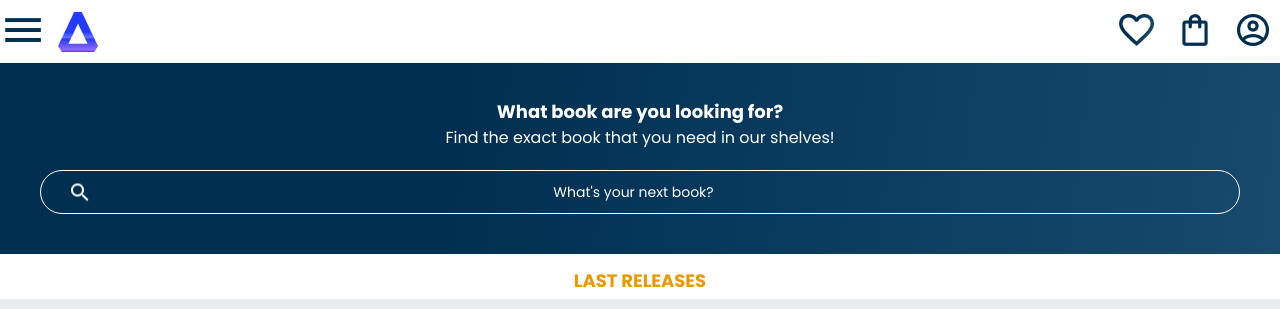
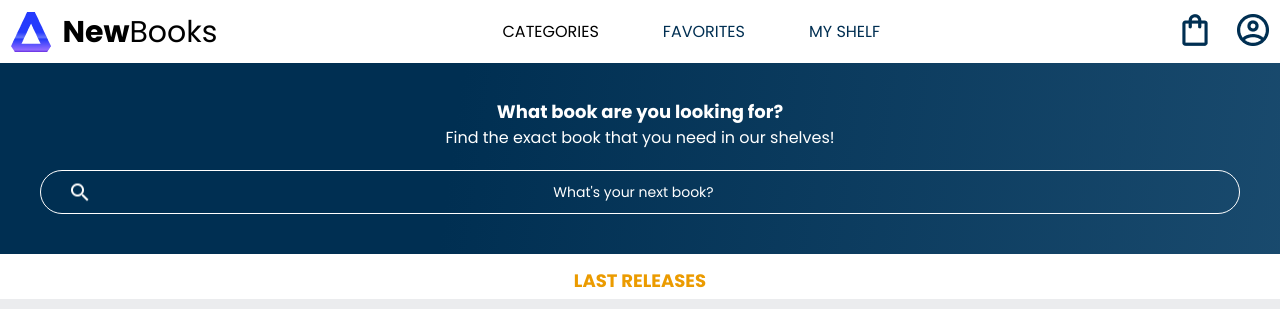
Before and after one commit to tharlytonscarabotto/books-ecommerce, a plain HTML site: page index.html in a window 1280 px wide. Shown: the top 309 px of the page. Drawn offline with nearby package versions, Linux system fonts and the light colour scheme.

Commit message:
add: new header responsive to 1024px

```diff
--- a/index.html
+++ b/index.html
@@ -25,9 +25,28 @@
                 <li class="menu-list__item"><a href="#" class="menu-list__link">Business</a></li>
             </ul>
             <img src="images/logo.png" alt="NewBooks's Logo" class="container__image">
+            <h1 class="container__title"><b class="container__title__bold">New</b>Books</h1>
         </div>
+
+        <ul class="options">
+            <input type="checkbox" id="options__menu" class="options__btn">
+            <label for="options__menu">
+                <li class="options__item">Categories</li>
+            </label>
+
+            <ul class="menu-list">
+                <li class="menu-list__item"><a href="#" class="menu-list__link">Adventure</a></li>
+                <li class="menu-list__item"><a href="#" class="menu-list__link">Science Fiction</a></li>
+                <li class="menu-list__item"><a href="#" class="menu-list__link">Biografies</a></li>
+                <li class="menu-list__item"><a href="#" class="menu-list__link">Business</a></li>
+            </ul>
+
+            <li class="options__item"><a href="#" class="options__link">Favorites</a></li>
+            <li class="options__item"><a href="#" class="options__link">My shelf</a></li>
+        </ul>
+
         <div class="container">
-            <a href="#"><img src="images/favorites.png" alt="Favorites Hart Image" class="container__image"></a>
+            <a href="#"><img src="images/favorites.png" alt="Favorites Hart Image" class="container__image container__image__hide"></a>
             <a href="#"><img src="images/shopping_bag.png" alt="Shopping Bag Image" class="container__image"></a>
             <a href="#"><img src="images/user.png" alt="User Logo Image" class="container__image"></a>
         </div>
@@ -123,7 +142,7 @@
     </main>
 
     <footer class="footer">
-        <h2 class="footer__title">Developed by &copy;<a href="https://github.com/tharlytonscarabotto">Tharlyton Scarabotto</a></h2>
+        <h2 class="footer__title">Developed  by &copy;<a href="https://github.com/tharlytonscarabotto">Tharlyton Scarabotto</a></h2>
     </footer>
 
     <script src="https://cdn.jsdelivr.net/npm/swiper@9/swiper-bundle.min.js"></script>
--- a/styles/styles.css
+++ b/styles/styles.css
@@ -27,6 +27,10 @@ body {
 .container {
     display: flex;
     align-items: center;
+}
+
+.container__title, .container__title__bold {
+    display: none;
 }
 
 .container__image {
@@ -272,3 +276,50 @@ body {
     color: #002F52;
     padding: 1em;
 }
+
+.options {
+    display: none;
+}
+
+/* RESPONSIVE */
+
+@media screen and (min-width: 1024px) {
+    .container__title, .container__title__bold {
+        font-size: 30px;
+        display: inline-block;
+    }
+
+    .container__title__bold {
+        font-weight: bold;
+    }
+
+    .container__image__hide {
+        display: none;
+    }
+
+    .options {
+        display: flex;
+    }
+
+    .options__item {
+        padding: 0 2em;
+        text-transform: uppercase;
+    }
+
+    .options__link {
+        text-decoration: none;
+        color: #002F52;
+    }
+
+    .header__burger-menu {
+        display: none;
+    }
+
+    .options__btn:checked~.menu-list {
+        display: block;
+    }
+
+    .options__btn {
+        display: none;
+    }
+}
```
